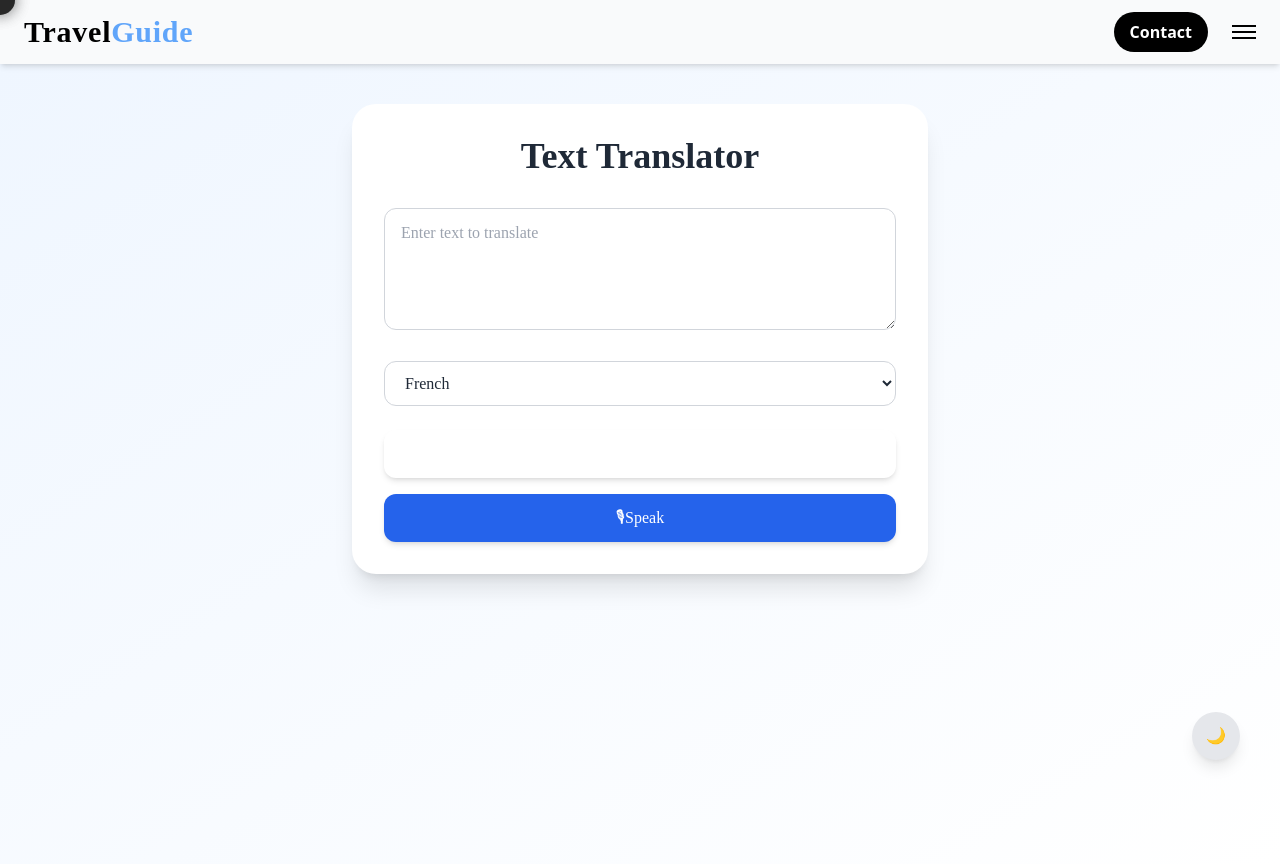
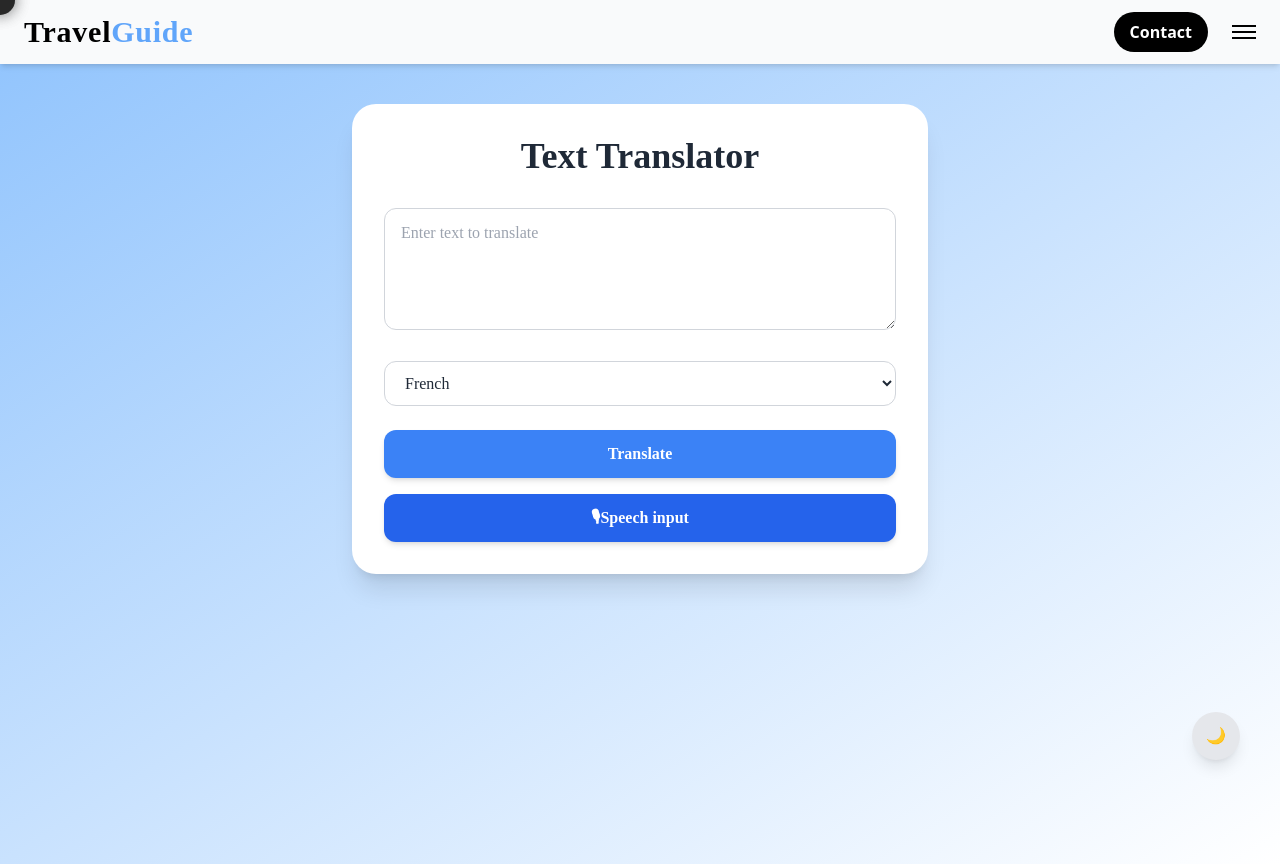
Before and after one commit to Kavya7089/hackazards-ai, a React (Vite) app in the folder templates/: page /translator in a window 1280 px wide. Built offline with nearby package versions, Linux system fonts and the light colour scheme.

Commit message:
Update Translator.tsx

```diff
--- a/templates/src/pages/Translator.tsx
+++ b/templates/src/pages/Translator.tsx
@@ -111,8 +111,8 @@ export default function Translator() {
     <div
       className={`min-h-screen py-10 font-[Poppins] ${
         darkMode
-          ? "bg-gradient-to-br from-gray-900 to-gray-700 text-gray-200"
-          : "bg-gradient-to-br from-blue-50 to-white text-gray-800"
+          ? "bg-gradient-to-br from-gray-900 to-gray-600 text-gray-200"
+          : "bg-gradient-to-br from-blue-300 to-white text-gray-800"
       }`}
     >
       <div
@@ -159,10 +159,10 @@ export default function Translator() {
 
         <button
           onClick={handleTranslate}
-          className={`w-full py-3 rounded-xl transition-all duration-300 shadow-md ${
+          className={`w-full py-3 rounded-xl transition-all duration-300 shadow-md font-semibold  ${
             darkMode
               ? "bg-gray-600 text-gray-200 hover:bg-gray-500"
-              : "bg-primary text-white hover:bg-blue-700"
+              : "bg-blue-500 text-white hover:bg-blue-700"
           }`}
         >
           Translate
@@ -181,7 +181,7 @@ export default function Translator() {
         {translated && (
           <button
             onClick={handleVoiceOutput}
-            className={`w-full py-3 rounded-xl transition-all duration-300 shadow-md mt-4 ${
+            className={`w-full py-3 rounded-xl transition-all duration-300 shadow-md mt-4 font-semibold  ${
               darkMode
                 ? "bg-green-700 text-gray-200 hover:bg-green-600"
                 : "bg-green-600 text-white hover:bg-green-700"
@@ -193,14 +193,14 @@ export default function Translator() {
 
         <button
           onClick={handleMicInput}
-          className={`w-full py-3 rounded-xl transition-all duration-300 shadow-md mt-4 ${
+          className={`w-full py-3 rounded-xl transition-all duration-300 shadow-md mt-4 font-semibold  ${
             darkMode
               ? "bg-blue-700 text-gray-200 hover:bg-blue-600"
               : "bg-blue-600 text-white hover:bg-blue-700"
           } ${isListening ? "opacity-50 cursor-not-allowed" : ""}`}
           disabled={isListening}
         >
-          {isListening ? "Listening..." : "🎙Speak"}
+          {isListening ? "Listening..." : "🎙Speech input"}
         </button>
       </div>
 
```
